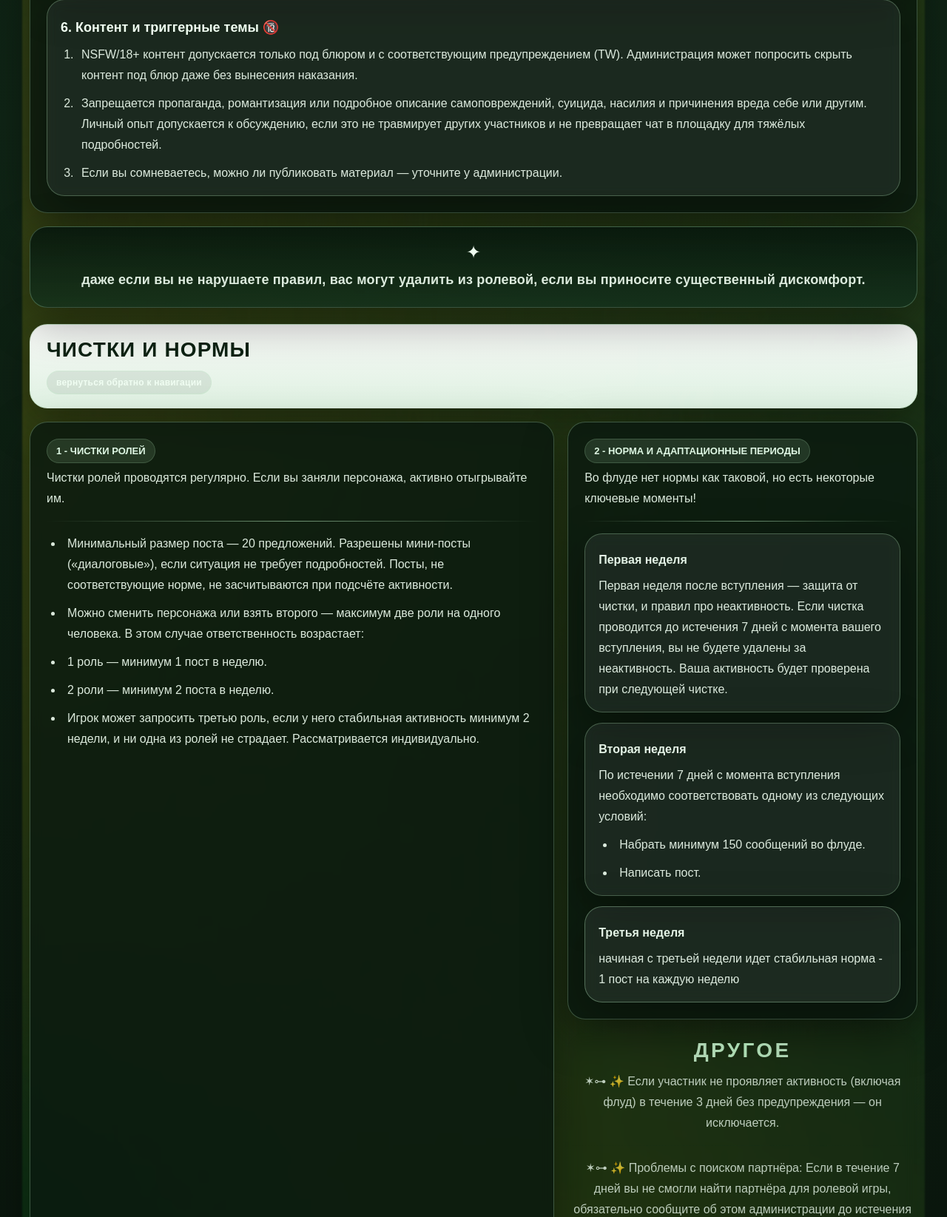
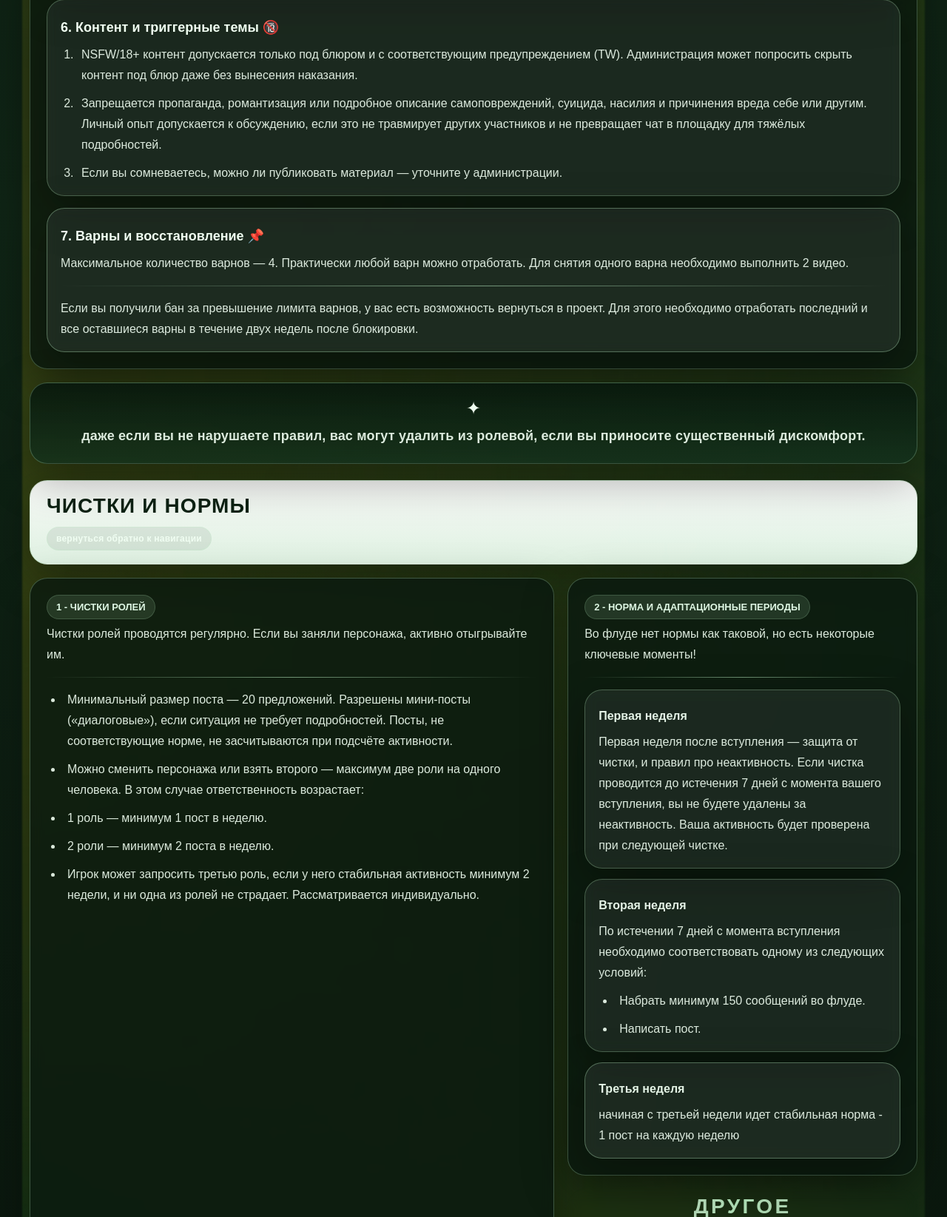
Before and after one commit to polintosiya-bot/flood, a Flask app: page / in a window 1280 px wide. Shown: the part 2275-3920 px from the top of the page at 74% size. Run offline with Flask 3, Linux system fonts and the light colour scheme.

Commit message:
правило про варны

```diff
--- a/templates/index.html
+++ b/templates/index.html
@@ -643,6 +643,17 @@
                   <li>Если вы сомневаетесь, можно ли публиковать материал — уточните у администрации.</li>
                 </ol>
               </div>
+
+              <div class="mini-card" style="border: 1px solid rgba(191, 243, 199, 0.34); background: rgba(255,255,255,0.08);">
+                <div class="subheading">7. Варны и восстановление 📌</div>
+                <p>
+                  Максимальное количество варнов — 4. Практически любой варн можно отработать. Для снятия одного варна необходимо выполнить 2 видео.
+                </p>
+                <div class="accent-line"></div>
+                <p>
+                  Если вы получили бан за превышение лимита варнов, у вас есть возможность вернуться в проект. Для этого необходимо отработать последний и все оставшиеся варны в течение двух недель после блокировки.
+                </p>
+              </div>
             </div>
           </article>
 
```
